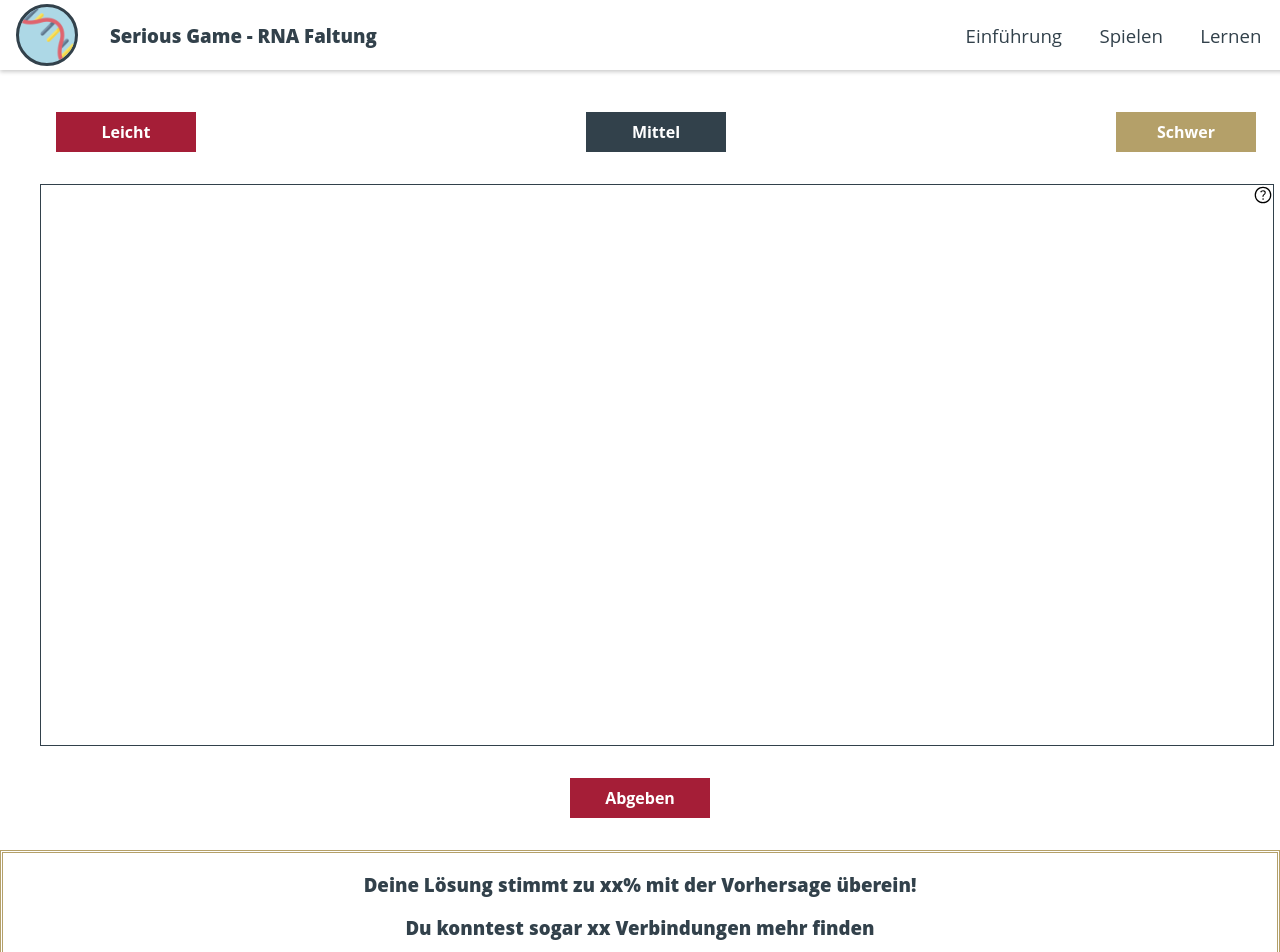
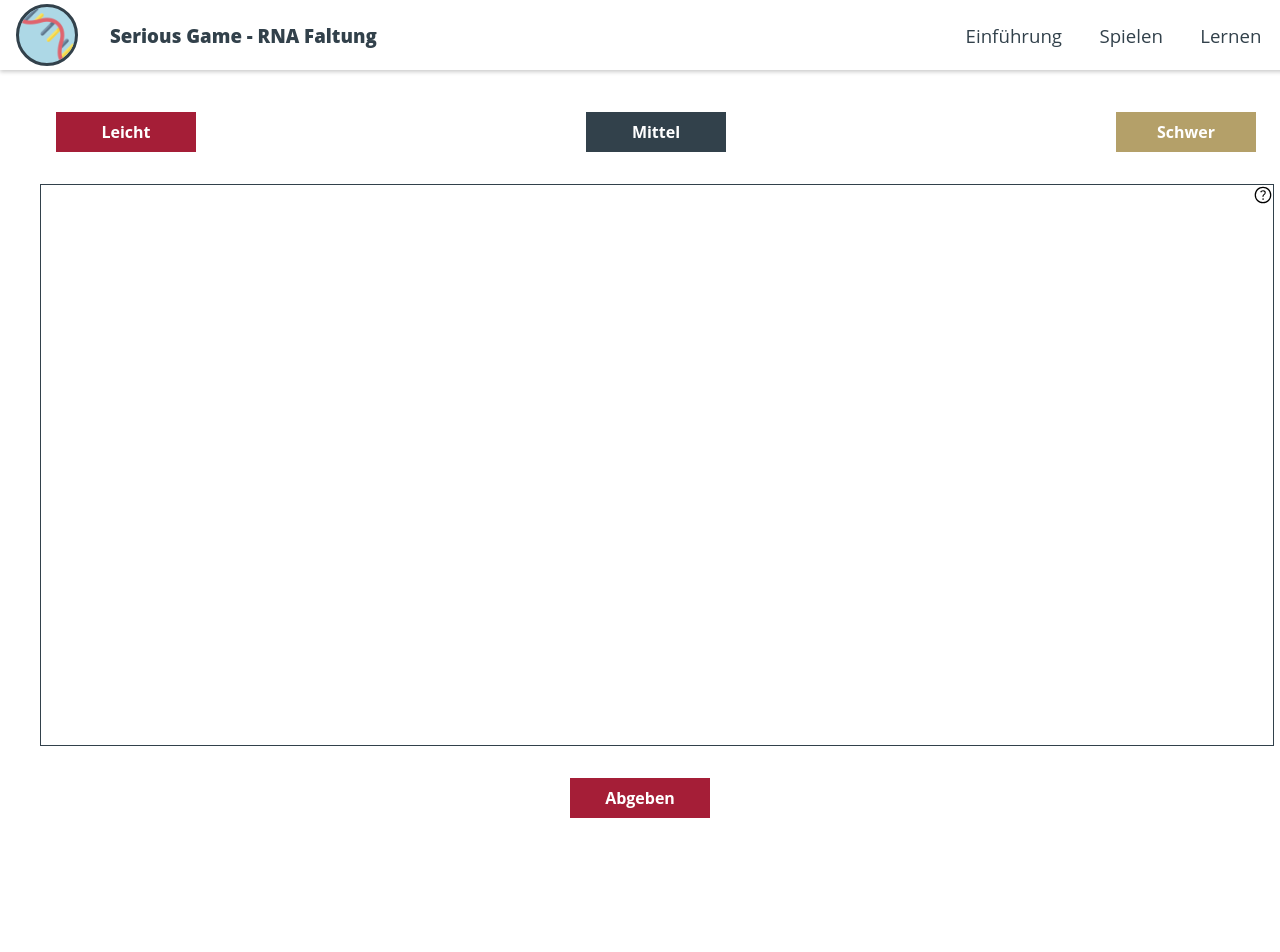
Before and after one commit to UniTuebingen-BDVA/TeamprojektSoSe22, a Vue app in the folder rna/: page / in a window 1280 px wide. Shown: the top 952 px of the page. After the commit the page ends 850 px from the top, so only its background shows below. Built offline with nearby package versions, Linux system fonts and the light colour scheme.

Commit message:
moves endscreen component to gamingpage component

```diff
--- a/rna/src/App.vue
+++ b/rna/src/App.vue
@@ -10,9 +10,6 @@ import EndScreen from './components/game/EndScreen.vue';
   <!-- ToDo: Landing Page -->
   <!-- ToDo: Learning Page -->
   <GamingPage />
-
-  <EndScreen />
-
 </template>
 
 <style>
```
